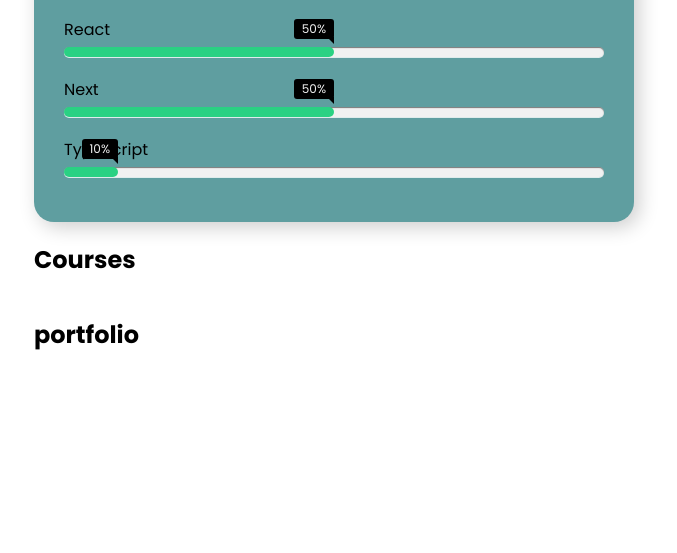
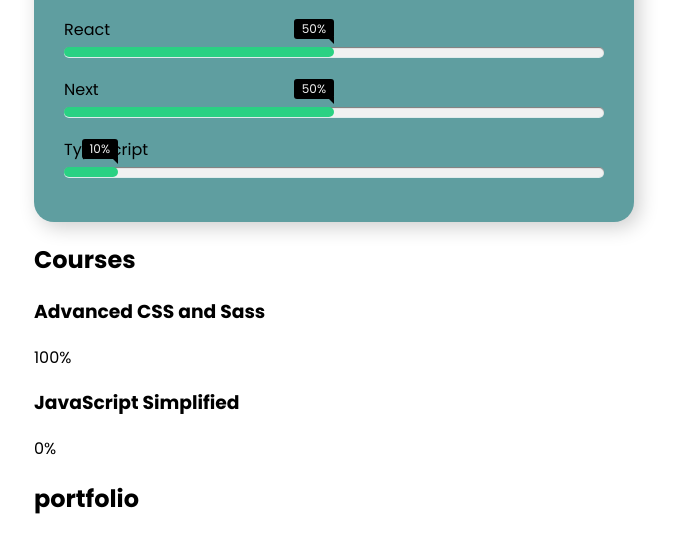
Before and after one commit to RikkeLindberg/portfolio-v2, a Next.js app: page / in a window 1280 px wide. Shown: the part 2963-3516 px from the top of the page, without its empty margins (30-707 px from the left). Built offline with nearby package versions, Linux system fonts and the light colour scheme.

Commit message:
add courses and map over array

```diff
--- a/components/about/courses/Course.js
+++ b/components/about/courses/Course.js
@@ -0,0 +1,26 @@
+import PropTypes from "prop-types";
+import Image from 'next/image';
+import Link from 'next/link';
+import Heading from '../../typography/Heading';
+
+export default function Course({ title, certificate, progress, courseLink }) {
+    return (
+        <Link href={courseLink} target="_blank">
+            <a>
+                <Heading size="3" title={title} />
+                {certificate ? (
+                <Image src={certificate} alt={title} />
+                ) : (
+                <div>{progress}</div>
+                )}
+            </a>
+        </Link>
+    )
+}
+
+Course.propTypes = {
+    title: PropTypes.string.isRequired,
+	certificate: PropTypes.string.isRequired,
+    progress: PropTypes.string.isRequired,
+    courseLink: PropTypes.string.isRequired,
+};
--- a/components/about/courses/Courses.js
+++ b/components/about/courses/Courses.js
@@ -1,9 +1,19 @@
-import Heading from '../../typography/Heading'
+import Course from './Course';
+import Heading from '../../typography/Heading';
+import { courseData } from '../../../data/courses';
 
 export default function Courses() {
     return (
         <div>
             <Heading size="2" title="Courses"/>
+            {courseData.map(course => (
+                <Course
+                    key={course.id}
+                    title={course.name}
+                    courseLink={course.link}
+                    certificate={course.certificate}
+                    progress={course.progress} />
+            ))}
         </div>
     )
 }
```
